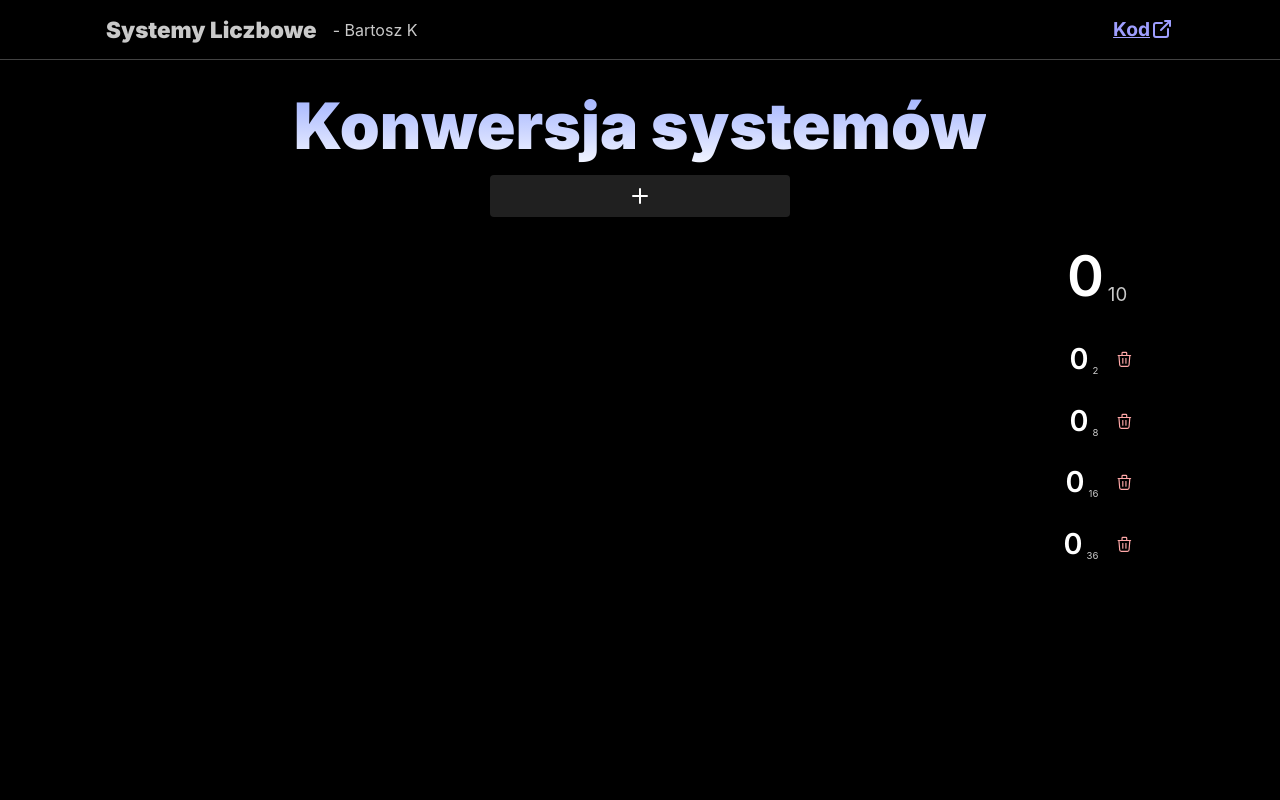
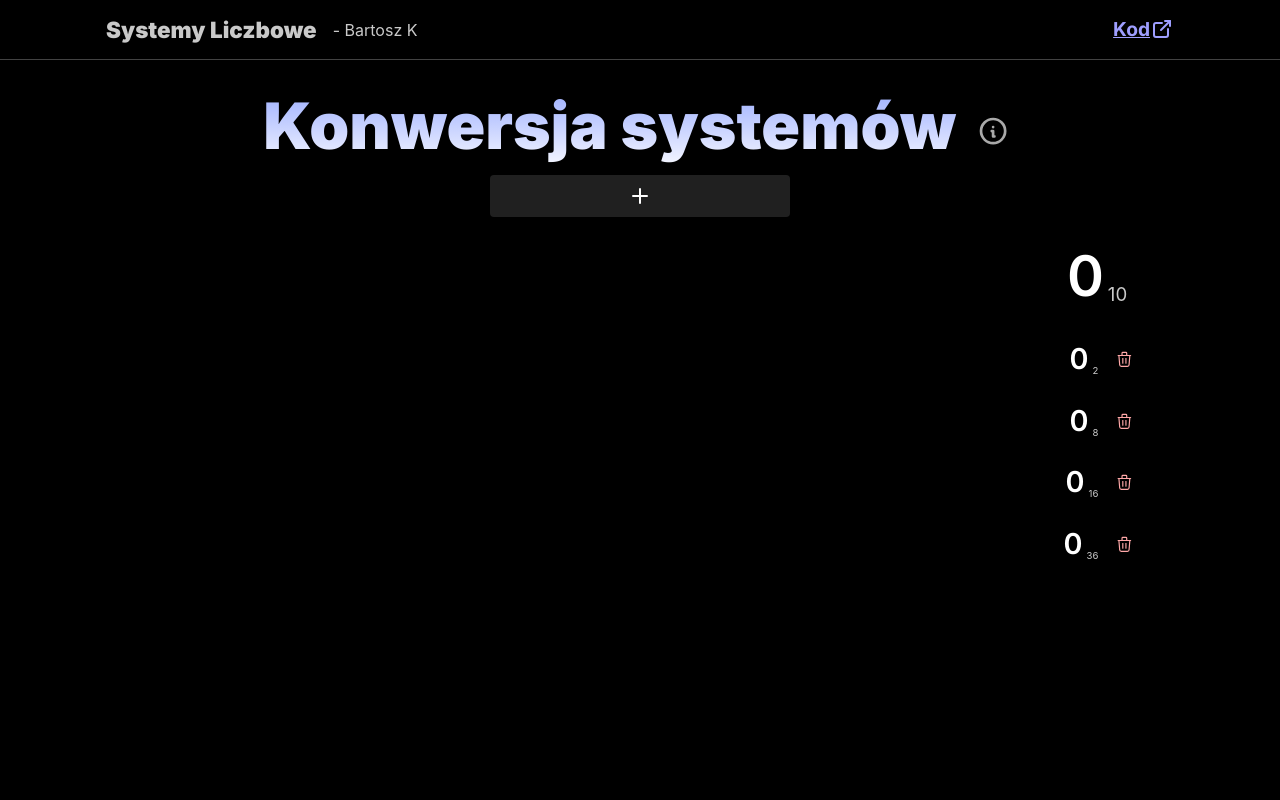
Before and after one commit to Nadwey/systemy-liczbowe, a React (Vite) app: page / in a window 1280 px wide. Shown: the top 800 px of the page. Built offline with nearby package versions, Linux system fonts and the light colour scheme; a web font is replaced by a local one.

Commit message:
Info template

```diff
--- a/package.json
+++ b/package.json
@@ -19,8 +19,8 @@
         "react-dom": "^18.2.0"
     },
     "devDependencies": {
-        "@types/react": "^18.2.63",
-        "@types/react-dom": "^18.2.20",
+        "@types/react": "^18.2.64",
+        "@types/react-dom": "^18.2.21",
         "@vitejs/plugin-react-swc": "^3.6.0",
         "eslint": "^8.57.0",
         "eslint-plugin-react": "^7.34.0",
--- a/src/App.jsx
+++ b/src/App.jsx
@@ -3,6 +3,7 @@ import { AppShell, Center, Stack } from "@mantine/core";
 import { BaseConvertion } from "./konwersja-systemow/BaseConversion.jsx";
 import BinaryRepresentation from "./binary-representation/BinaryRepresentation.jsx";
 import Header from "./components/Header/Header.jsx";
+import BaseConversionInfo from "./konwersja-systemow/info/BaseConversionInfo.jsx";
 
 function App() {
     return (
@@ -18,7 +19,7 @@ function App() {
 
             <AppShell.Main>
                 <Center w="100%">
-                    <span className={styles.sectionTitle}>Konwersja systemów</span>
+                    <span className={styles.sectionTitle}>Konwersja systemów <BaseConversionInfo /></span>
                 </Center>
                 <div style={{
                     display: "flex",
--- a/src/index.css
+++ b/src/index.css
@@ -1,3 +1,11 @@
 :root {
     --mantine-color-body: #000000 !important;
 }
+
+.mantine-Drawer-content {
+    background-color: transparent !important;
+}
+
+.mantine-Drawer-header {
+    background-color: transparent !important;
+}
--- /dev/null
+++ b/src/konwersja-systemow/info/BaseConversionInfo.jsx
@@ -0,0 +1,26 @@
+import { ActionIcon, Container, Drawer, Space, Title } from "@mantine/core";
+import { IconInfoCircle } from "@tabler/icons-react";
+import { useState } from "react";
+
+export default function BaseConversionInfo() {
+    const [opened, setOpened] = useState(false);
+
+    return <>
+        <ActionIcon style={{
+            verticalAlign: "middle"
+        }} size="3rem" color="darkgray" variant="transparent" onClick={() => { setOpened(true); }}>
+            <IconInfoCircle style={{ width: '70%', height: '70%' }} stroke={2} />
+        </ActionIcon>
+
+        <Drawer overlayProps={{
+            blur: 15,
+            color: "#222222"
+        }} title="Konwersja Systemów" withCloseButton position="right" size="100%" opened={opened} onClose={() => { setOpened(false); }}>
+            <Container  maw="1000px">
+                <Title order={2}>Konwertowanie z systemu dziesiętnego</Title>
+                <Space h="xs" />
+                Lorem ipsum dolor sit amet consectetur adipisicing elit. Aliquid neque temporibus dignissimos atque optio molestias, ipsum esse mollitia ad non quas voluptatibus, cupiditate et est expedita similique dolorem perspiciatis nemo!
+            </Container>
+        </Drawer>
+    </>
+}
```
Also changed, not shown: 1 other file (tests, documents, lock files or other folders).
